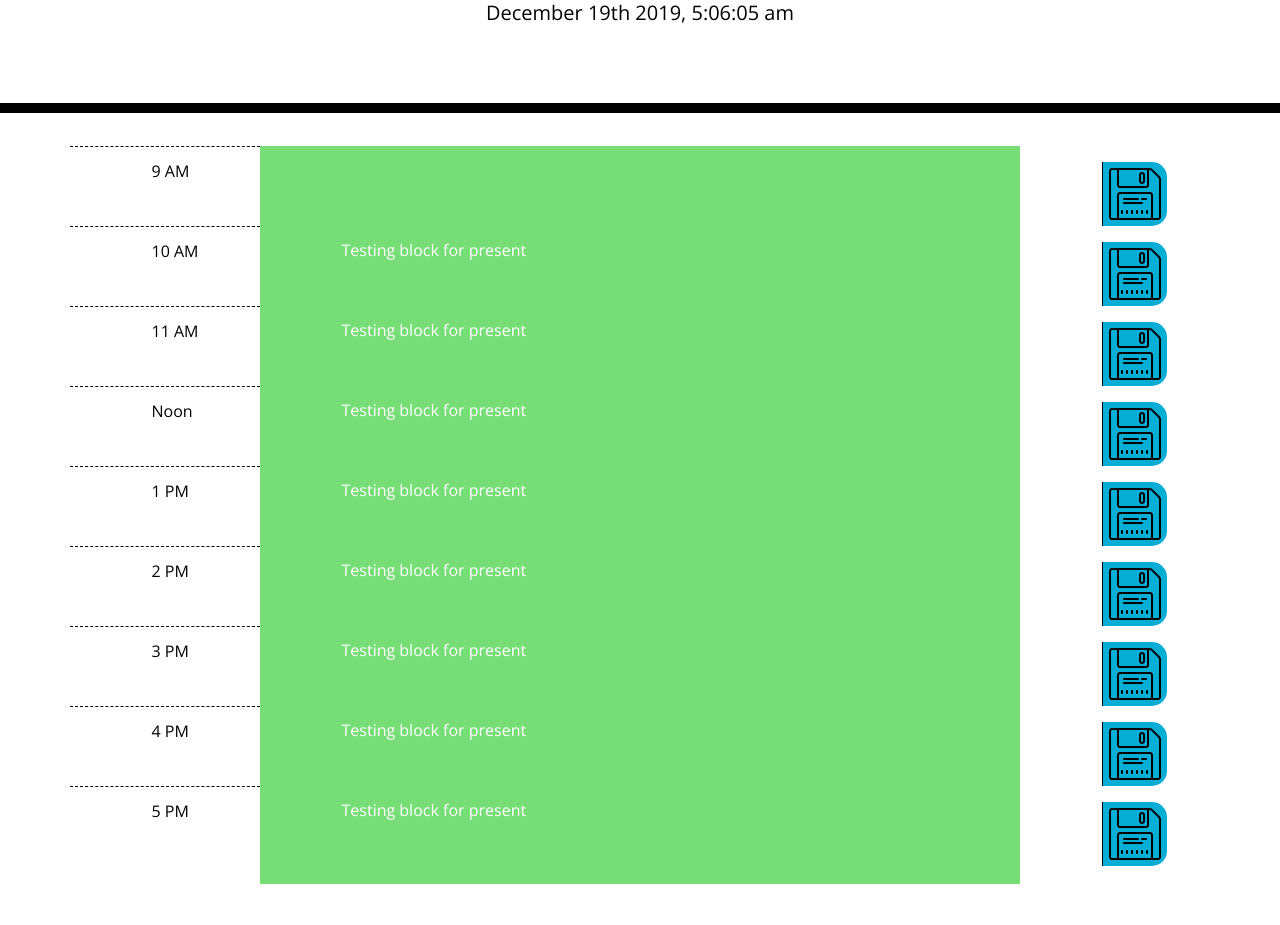
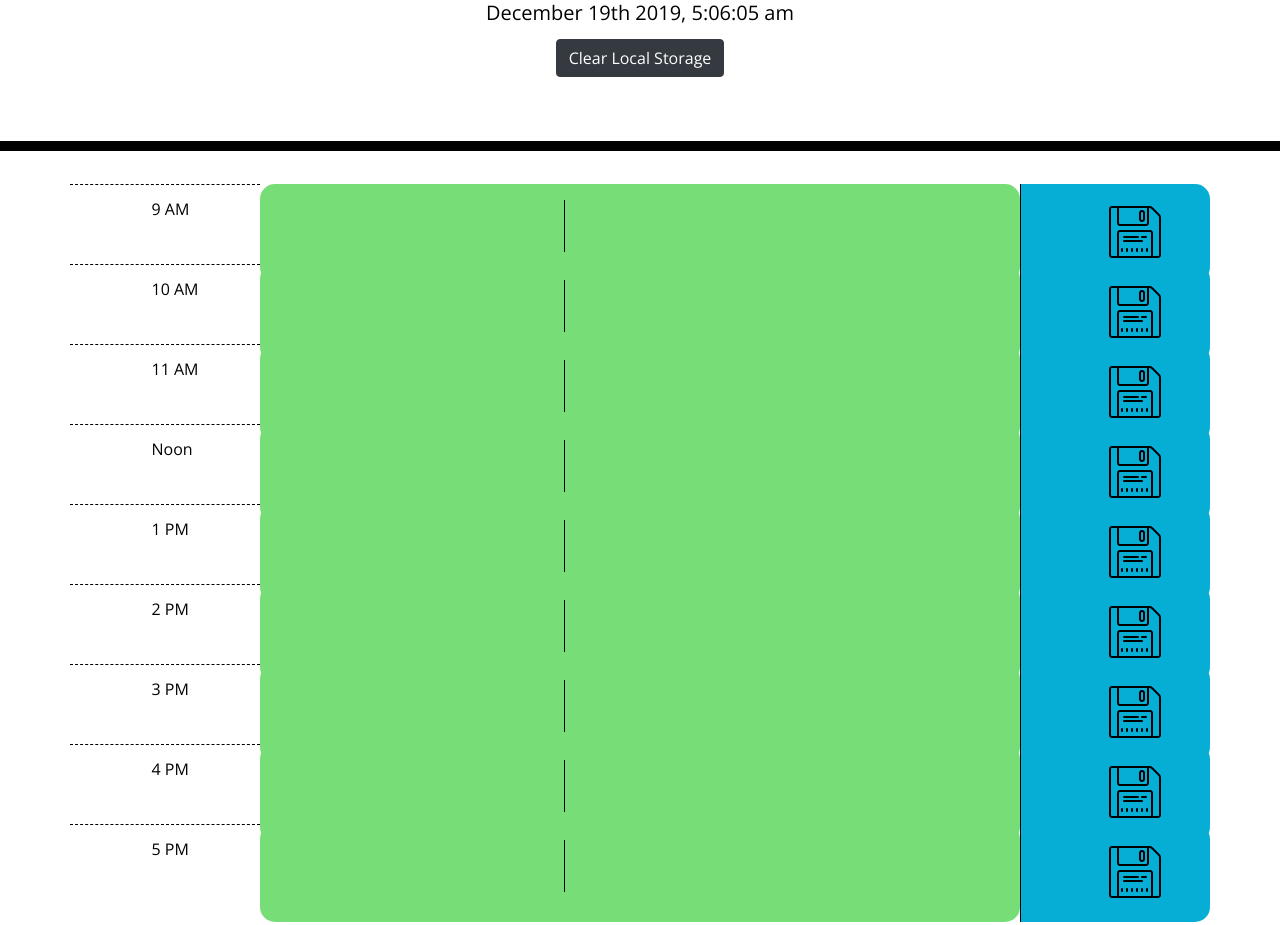
Before and after one commit to cml2377/Day-Planner, a plain HTML site: page index.html in a window 1280 px wide. Shown: the part 191-1116 px from the top of the page. Before the commit the page ends 1078 px from the top, so only its background shows below. Drawn offline with nearby package versions, Linux system fonts and the light colour scheme.

Commit message:
Added a clear button; still working on saving things to local storage.

```diff
--- a/assets/css/style.css
+++ b/assets/css/style.css
@@ -21,7 +21,11 @@ body {
     border-bottom: 10px solid black;
   }
 
-  .description{
+  #clear {
+    padding: px;
+  }
+
+  .description {
     white-space: pre-wrap;
   }
 
@@ -57,7 +61,7 @@ body {
     color: white;
   }
 
-  .saveBtn {
+  .saveDiv {
     border-left: 1px solid black;
     border-top-right-radius: 15px;
     border-bottom-right-radius: 15px;
@@ -65,7 +69,7 @@ body {
     color: white;
   }
 
-  .saveBtn i:hover {
+  .saveDiv i:hover {
     font-size: 20px;
     transition: all .3s ease-in-out;
   }
--- a/assets/js/script.js
+++ b/assets/js/script.js
@@ -4,16 +4,17 @@ $(document).ready(function () {
     var currentDayEl = $("#currentDay");
 
     currentDayEl.text(moment().format('MMMM Do YYYY, h:mm:ss a'));
+    var inputBlockEl = $(".time-block");
+    var saveBtns = $(".saveBtn");
+    var data = {};
 
     var update = function () {
         currentDayEl.text(moment().format('MMMM Do YYYY, h:mm:ss a'));
 
         var now = moment().hour(); //returns 0 through 23, aka military time
-
-        var inputBlockEl = $(".inputBlock");
-        //if block is < #; then change class to past
-        //if block == #; then change class to present
-        //if block > #, then change class to future
+        //if inputblockEl is < now; then change class to past
+        //if inputblockEl == now; then change class to present
+        //if inputblockEl > now, then change class to future
 
         //Then, we calculate the time of day with moment, and then change the classes of the rows accordingly.
 
@@ -29,21 +30,22 @@ $(document).ready(function () {
     // we're just gonna check every SECOND.
     setInterval(update, 1000);
 
-
-
-
-
-
-
-
-
-
-
-    //When user clicks on an empty input box, it should allow user to populate it with a string.
-
     //When the user clicks on the save icon, it should save their string to local storage.
 
+    saveBtns.on("click", function (event) {
+        //save userInput as a string to local storage. with THIS button!
+        var button = $(this);
+        var textArea = $("#description" + button.attr("data-time"));
+        var userText = textArea.val();
+        localStorage.setItem(data[textArea.attr.text("id", userText)]);
+    });
 
+    //site should load any saved data from localStorage.
+    textArea = JSON.parse(localStorage.userText);
 
+    //clear button clears local storage.
+    $("#clear").on("click", function () {
+        localStorage.clear();
+    });
 
 });
--- a/index.html
+++ b/index.html
@@ -18,6 +18,7 @@
         <h1 class="display-3">Work Day Scheduler</h1>
         <p class="lead">A simple calendar app for scheduling your work day</p>
         <p id="currentDay" class="lead"></p>
+        <button class="btn btn-dark" id="clear">Clear Local Storage</button>
     </header>
     <div class="container">
         <!-- Timeblocks go here -->
@@ -25,11 +26,11 @@
             <div class="col-md-2 hour">
                 9 AM
             </div>
-            <div class="col-md-8 future inputBlock" data-hour="9">
-
+            <div class="col-md-8 future time-block" data-hour="9">
+                <textarea class="description" id="description9"></textarea>
             </div>
-            <div class="col-md-2">
-                <input type="image" src="assets/images/icons8-save-64.png" class="saveBtn" id="saveEntry" />
+            <div class="col-md-2 saveDiv">
+                <input type="image" src="assets/images/icons8-save-64.png" class="saveBtn" data-time="9" />
             </div>
         </div>
 
@@ -37,11 +38,11 @@
             <div class="col-md-2 hour">
                 10 AM
             </div>
-            <div class="col-md-8 future inputBlock" data-hour="10">
-                Testing block for present
+            <div class="col-md-8 future time-block" data-hour="10">
+                <textarea class="description" id="description10"></textarea>
             </div>
-            <div class="col-md-2">
-                <input type="image" src="assets/images/icons8-save-64.png" class="saveBtn" id="saveEntry" />
+            <div class="col-md-2 saveDiv">
+                <input type="image" src="assets/images/icons8-save-64.png" class="saveBtn" data-time="10" />
             </div>
         </div>
 
@@ -49,11 +50,11 @@
             <div class="col-md-2 hour">
                 11 AM
             </div>
-            <div class="col-md-8 future inputBlock" data-hour="11">
-                Testing block for present
+            <div class="col-md-8 future time-block" data-hour="11">
+                <textarea class="description" id="description11"></textarea>
             </div>
-            <div class="col-md-2">
-                <input type="image" src="assets/images/icons8-save-64.png" class="saveBtn" id="saveEntry" />
+            <div class="col-md-2 saveDiv">
+                <input type="image" src="assets/images/icons8-save-64.png" class="saveBtn" data-time="11" />
             </div>
         </div>
 
@@ -61,11 +62,11 @@
             <div class="col-md-2 hour">
                 Noon
             </div>
-            <div class="col-md-8 future inputBlock" data-hour="12">
-                Testing block for present
+            <div class="col-md-8 future time-block" data-hour="12">
+                <textarea class="description" id="description12"></textarea>
             </div>
-            <div class="col-md-2">
-                <input type="image" src="assets/images/icons8-save-64.png" class="saveBtn" id="saveEntry" />
+            <div class="col-md-2 saveDiv">
+                <input type="image" src="assets/images/icons8-save-64.png" class="saveBtn" data-time="12" />
             </div>
         </div>
 
@@ -73,11 +74,11 @@
             <div class="col-md-2 hour">
                 1 PM
             </div>
-            <div class="col-md-8 future inputBlock" data-hour="13">
-                Testing block for present
+            <div class="col-md-8 future time-block" data-hour="13">
+                <textarea class="description" id="description13"></textarea>
             </div>
-            <div class="col-md-2">
-                <input type="image" src="assets/images/icons8-save-64.png" class="saveBtn" id="saveEntry" />
+            <div class="col-md-2 saveDiv">
+                <input type="image" src="assets/images/icons8-save-64.png" class="saveBtn" data-time="13" />
             </div>
         </div>
 
@@ -85,11 +86,11 @@
             <div class="col-md-2 hour">
                 2 PM
             </div>
-            <div class="col-md-8 future inputBlock" data-hour="14">
-                Testing block for present
+            <div class="col-md-8 future time-block" data-hour="14">
+                <textarea class="description" id="description14"></textarea>
             </div>
-            <div class="col-md-2">
-                <input type="image" src="assets/images/icons8-save-64.png" class="saveBtn" id="saveEntry" />
+            <div class="col-md-2 saveDiv">
+                <input type="image" src="assets/images/icons8-save-64.png" class="saveBtn" data-time="14" />
             </div>
         </div>
 
@@ -97,11 +98,11 @@
             <div class="col-md-2 hour">
                 3 PM
             </div>
-            <div class="col-md-8 future inputBlock" data-hour="15">
-                Testing block for present
+            <div class="col-md-8 future time-block" data-hour="15">
+                <textarea class="description" id="description15"></textarea>
             </div>
-            <div class="col-md-2">
-                <input type="image" src="assets/images/icons8-save-64.png" class="saveBtn" id="saveEntry" />
+            <div class="col-md-2 saveDiv">
+                <input type="image" src="assets/images/icons8-save-64.png" class="saveBtn" data-time="15" />
             </div>
         </div>
 
@@ -109,11 +110,11 @@
             <div class="col-md-2 hour">
                 4 PM
             </div>
-            <div class="col-md-8 future inputBlock" data-hour="16">
-                Testing block for present
+            <div class="col-md-8 future time-block" data-hour="16">
+                <textarea class="description" id="description16"></textarea>
             </div>
-            <div class="col-md-2">
-                <input type="image" src="assets/images/icons8-save-64.png" class="saveBtn" id="saveEntry" />
+            <div class="col-md-2 saveDiv">
+                <input type="image" src="assets/images/icons8-save-64.png" class="saveBtn" data-time="16" />
             </div>
         </div>
 
@@ -121,11 +122,11 @@
             <div class="col-md-2 hour">
                 5 PM
             </div>
-            <div class="col-md-8 future inputBlock" data-hour="17">
-                Testing block for present
+            <div class="col-md-8 future time-block" data-hour="17">
+                <textarea class="description" id="description17"></textarea>
             </div>
-            <div class="col-md-2">
-                <input type="image" src="assets/images/icons8-save-64.png" class="saveBtn" id="saveEntry" />
+            <div class="col-md-2 saveDiv">
+                <input type="image" src="assets/images/icons8-save-64.png" class="saveBtn" data-time="17" />
             </div>
         </div>
     </div>
```
